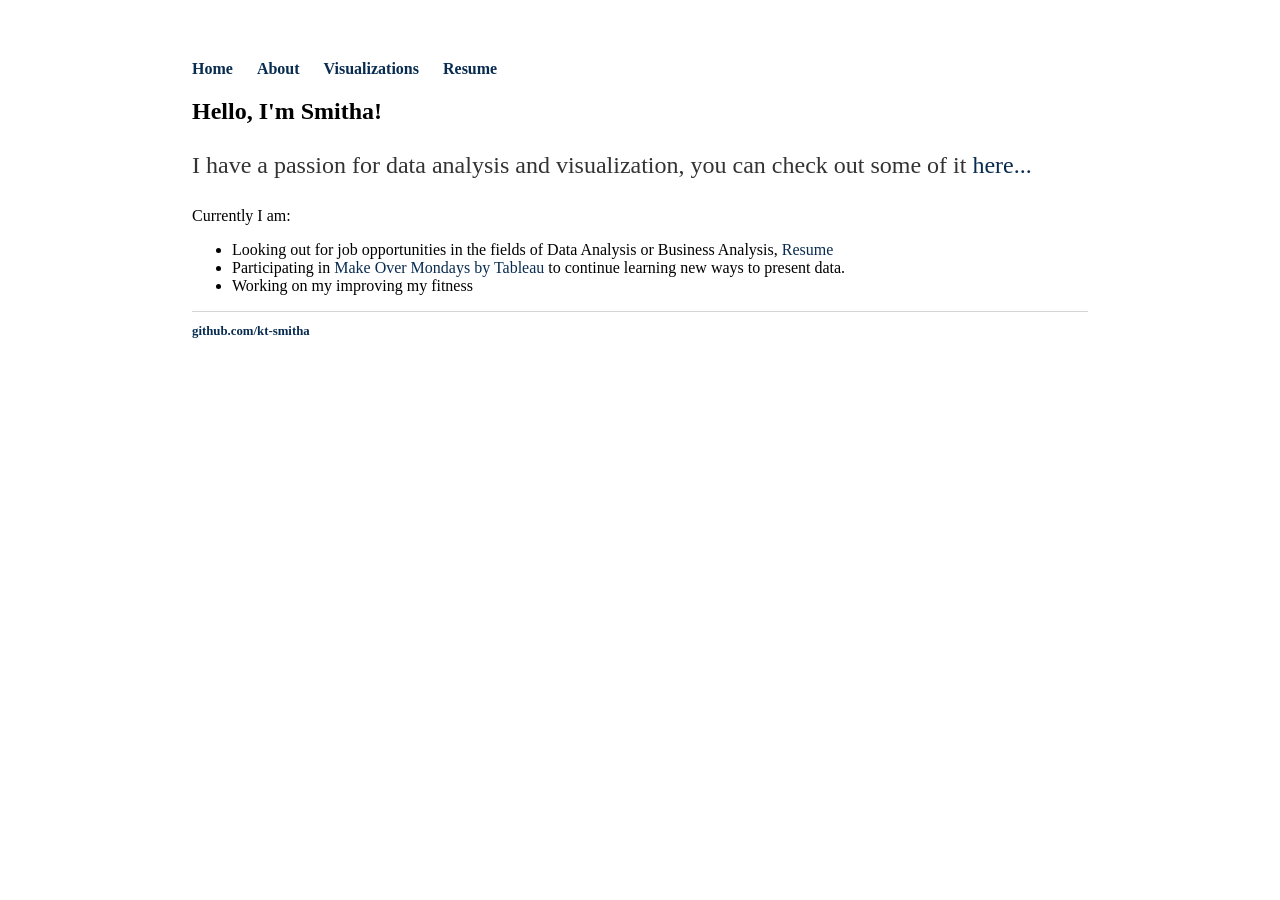
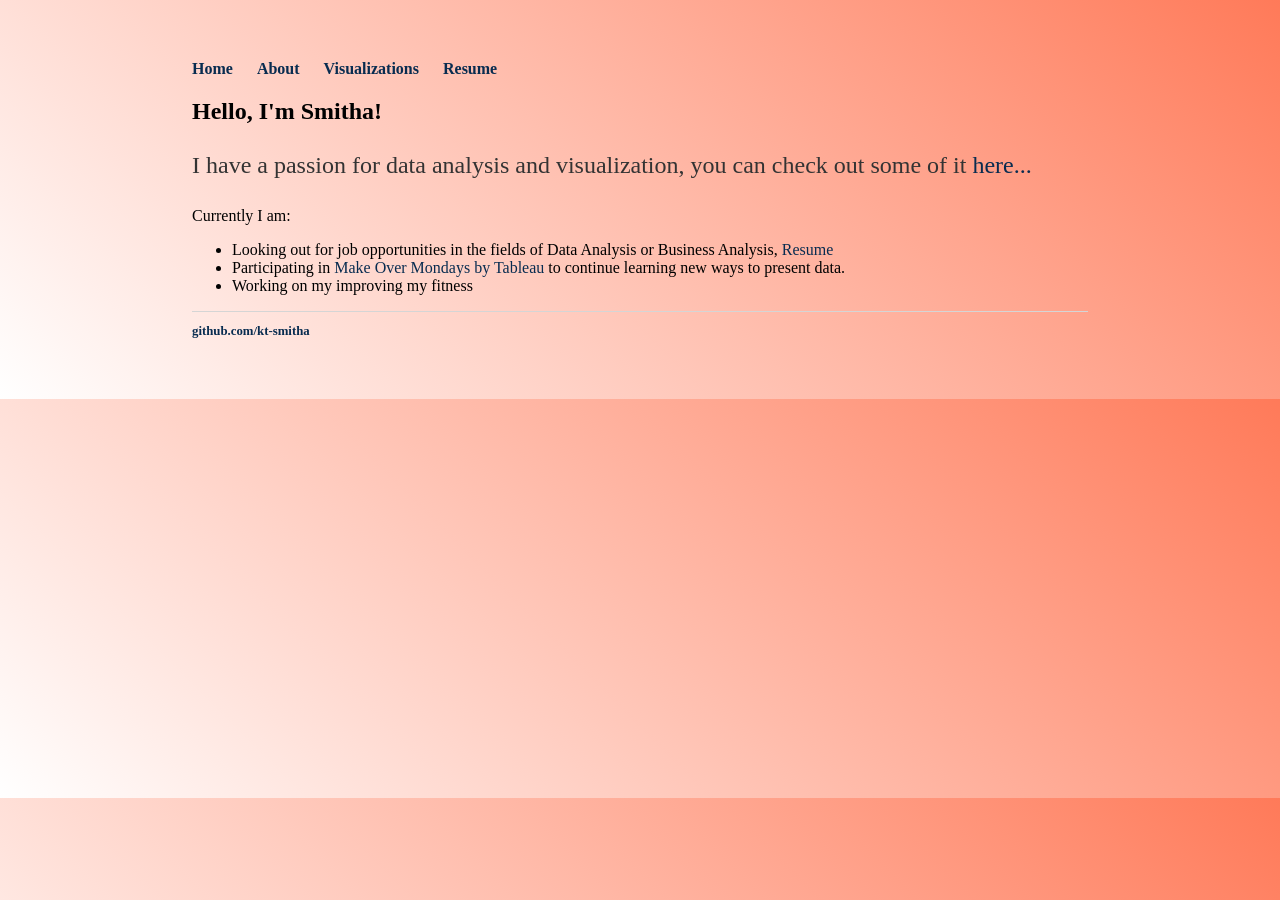
Before and after one commit to kt-smitha/kt-smitha.github.io, a Jekyll site: the page built from index.html, in a window 1280 px wide. Built offline with Jekyll 4.4.1, drawn with Linux system fonts in a browser that asks for light colours.

Commit message:
Update main.css

```diff
--- a/css/main.css
+++ b/css/main.css
@@ -1,7 +1,7 @@
 body {
     margin: 60px auto;
     width: 70%;
-    background-color: 'lightblue';
+    background-image: linear-gradient(45deg, #FFFFFF, rgb(255, 122, 89));
 }
 nav ul, footer ul {
     font-family:'Roboto Slab';
```
